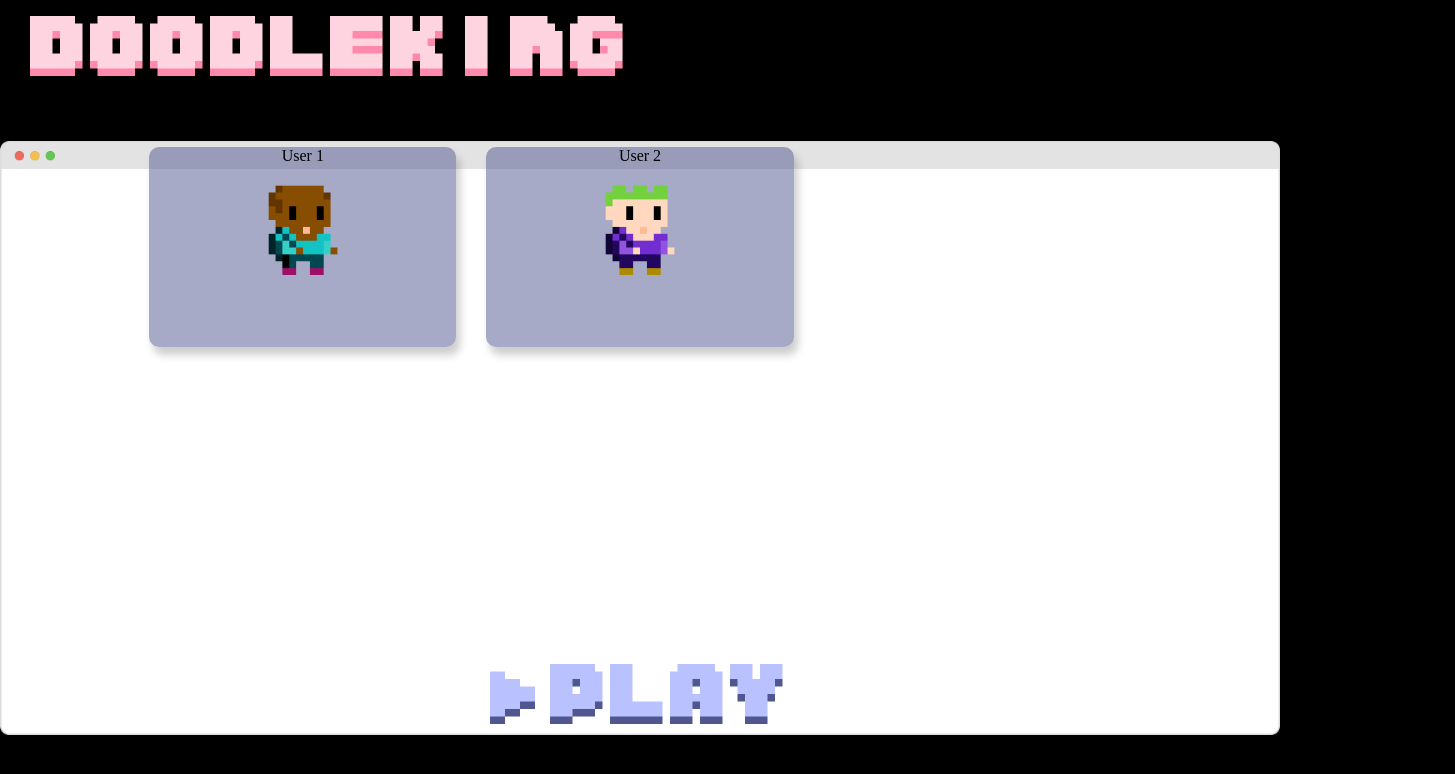
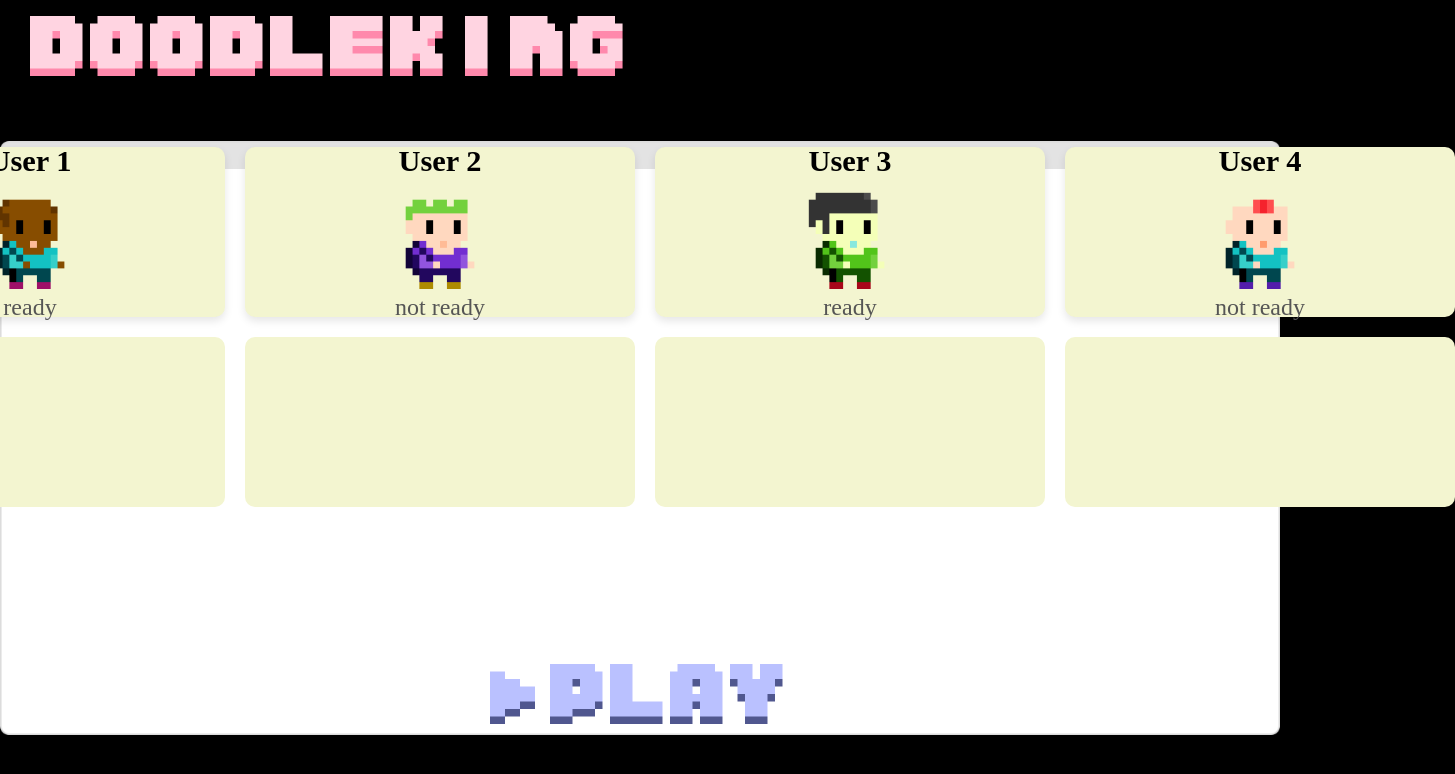
Before and after one commit to hidanbeing/Front, a React (Create React App) app: page /ready in a window 1280 px wide. Shown: the top 774 px of the page, 1455 px wide, since content can reach past the window. Built offline with nearby package versions, Linux system fonts and the light colour scheme; a web font is replaced by a local one.

Commit message:
feat: ready UI

```diff
--- a/src/containers/Ready/Ready.tsx
+++ b/src/containers/Ready/Ready.tsx
@@ -1,8 +1,8 @@
 import React from 'react';
 import { CreateBtn, InviteBtn, PlayBtn } from '../../components/TextBtn.tsx';
-import '../../styles/home.scss';
+import { Link } from 'react-router-dom';
 import { UserList } from './UserList.tsx';
-import { Link } from 'react-router-dom';
+import '../../styles/ready.scss';
 
 function Ready() {
   return (
--- a/src/containers/Ready/UserList.tsx
+++ b/src/containers/Ready/UserList.tsx
@@ -1,56 +1,51 @@
 import React from 'react';
+import character1 from '../../assets/character/character1.png';
+import character2 from '../../assets/character/character2.png';
+import character3 from '../../assets/character/character3.png';
+import character4 from '../../assets/character/character4.png';
 
+const characterImages = [character1, character2, character3, character4];
+
+// 유저 리스트 정의
 const userList = [
-  {
-    id: 1,
-    name: 'User 1',
-    character: 0,
-  },
-  { id: 2, name: 'User 2', character: 1 },
+  { id: 1, name: 'User 1', character: 0, status: 'ready' },
+  { id: 2, name: 'User 2', character: 1, status: 'not ready' },
+  { id: 3, name: 'User 3', character: 2, status: 'ready' },
+  { id: 4, name: 'User 4', character: 3, status: 'not ready' },
+];
+
+const MAX_USERS = 8; // 최대 8개 박스 생성
+const filledUserList = [
+  ...userList,
+  ...Array.from({ length: MAX_USERS - userList.length }, (_, i) => ({
+    id: userList.length + i + 1,
+    name: '',
+    character: null,
+    status: '',
+  })),
 ];
 
 export const UserList: React.FC = () => {
   return (
     <div className="user-list">
-      {userList.map(user => (
-        <div key={user.id} className="user">
-          <div className="user-name">{user.name}</div>
-          {user.character === 0 ? (
-            <img
-              src={require('../../assets/character/character1.png')}
-              className="character-img"
-            />
-          ) : null}
-          {user.character === 1 ? (
-            <img
-              src={require('../../assets/character/character2.png')}
-              className="character-img"
-            />
-          ) : null}
-          {user.character === 2 ? (
-            <img
-              src={require('../../assets/character/character3.png')}
-              className="character-img"
-            />
-          ) : null}
-          {user.character === 3 ? (
-            <img
-              src={require('../../assets/character/character4.png')}
-              className="character-img"
-            />
-          ) : null}
-          {user.character === 4 ? (
-            <img
-              src={require('../../assets/character/character5.png')}
-              className="character-img"
-            />
-          ) : null}
-          {user.character === 5 ? (
-            <img
-              src={require('../../assets/character/character6.png')}
-              className="character-img"
-            />
-          ) : null}
+      {filledUserList.map(user => (
+        <div
+          key={user.id}
+          className={`user ${user.character === null ? 'empty-box' : ''}`}
+        >
+          {user.character !== null ? (
+            <>
+              <div className="user-name">{user.name}</div>
+              <img
+                src={characterImages[user.character]}
+                className="character-img"
+                alt="Character"
+              />
+              <div className="user-status">{user.status}</div>
+            </>
+          ) : (
+            <div className="empty-box"></div>
+          )}
         </div>
       ))}
     </div>
--- /dev/null
+++ b/src/styles/ready.scss
@@ -0,0 +1,41 @@
+.user-list {
+  display: grid;
+  grid-template-columns: repeat(4, 380px); /* 4개의 열 */
+  grid-template-rows: repeat(2, 150px); /* 2개의 행 */
+  gap: 40px 30px; /* 열 간격 20px, 행 간격 30px */
+  justify-items: start; /* 열 아이템을 왼쪽 정렬 */
+  align-items: start; /* 행 아이템을 위쪽 정렬 */
+  padding: 0;
+}
+
+.user {
+  display: flex;
+  flex-direction: column;
+  align-items: center;
+  justify-content: center;
+  padding: 10px;
+  background-color: #f3f5d0; /* 박스 색상 */
+  border-radius: 10px;
+  box-shadow: 0 4px 8px rgba(0, 0, 0, 0.1);
+  text-align: center;
+  width: 370px;
+  height: 150px;
+}
+
+.empty-box {
+  background-color: #f3f5d0;
+  box-shadow: none;
+  width: 370px;
+  height: 150px;
+}
+
+.user-name {
+  font-size: 1.9rem; /* User 이름 폰트 크기 */
+  font-weight: bold;
+}
+
+.user-status {
+  font-size: 1.5rem; /* Ready/Not Ready 상태 폰트 크기 */
+  color: #555;
+  margin-top: 5px;
+}
```
Also changed, not shown: src/assets/ready/quit.png (added), src/assets/ready/setting.png (added).
